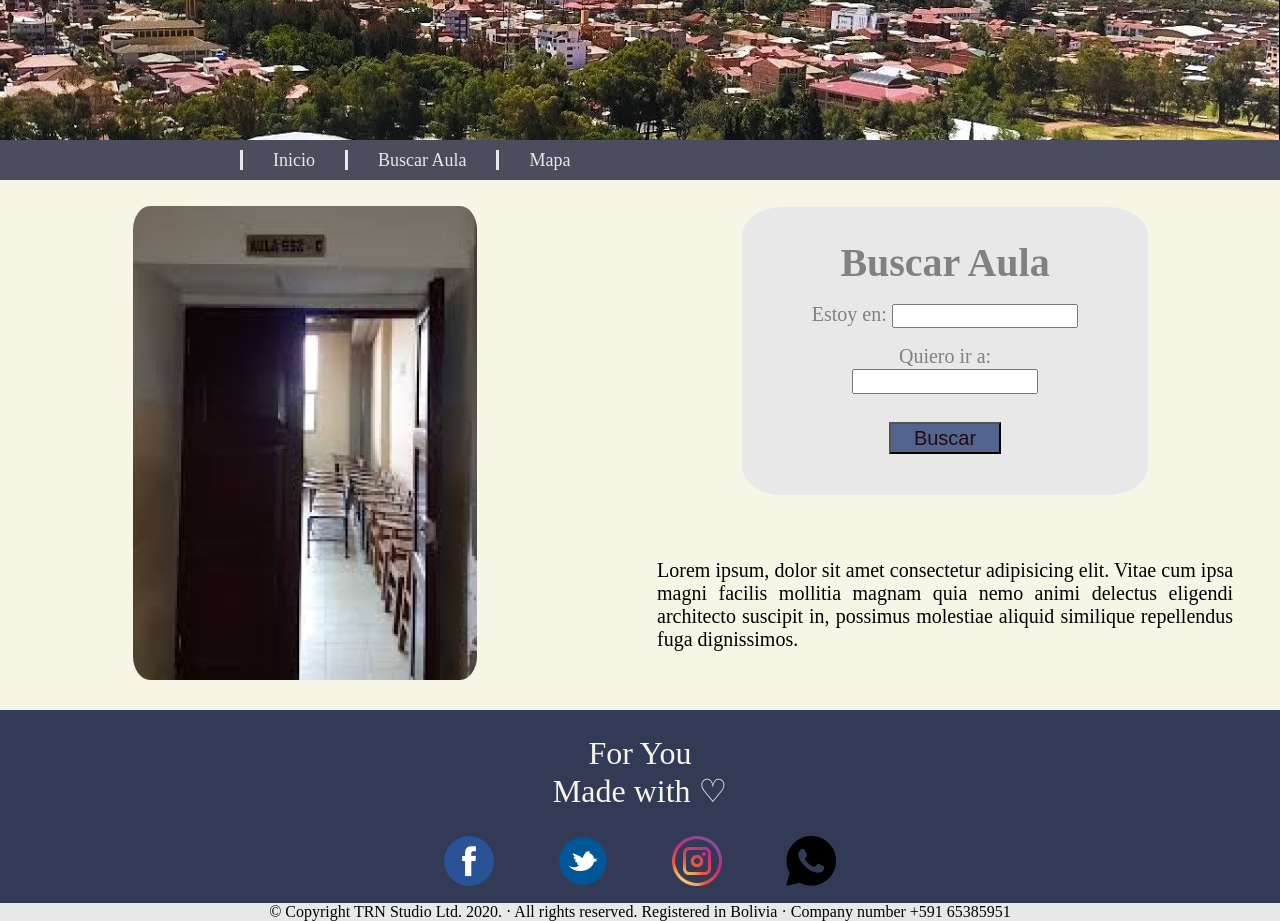
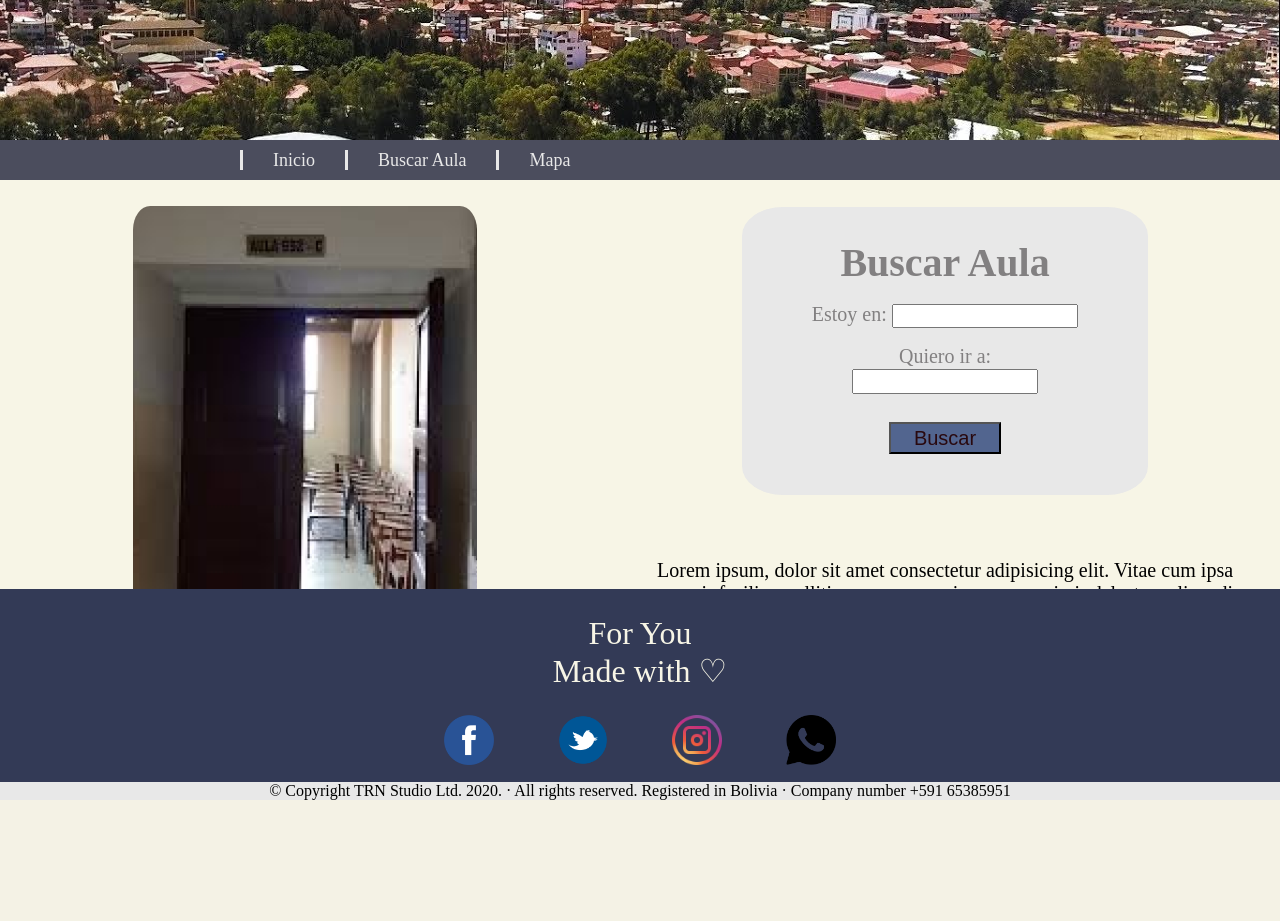
Before and after one commit to LuisRCbmo/MeV, a PHP site: page /search.html in a window 1280 px wide. After the commit the page ends 800 px from the top, so only its background shows below. Run offline with PHP 8.4, Linux system fonts and the light colour scheme.

Commit message:
modificaciones en css

```diff
--- a/css/style1.css
+++ b/css/style1.css
@@ -3,16 +3,14 @@
     margin: 0%;
     overflow-x: hidden;
 }
-
+div{
+    display: block;
+}
 body{
     background-color: #F7F5E6;
+    visibility: visible !important;
 }
 
-
-html {
-    min-height: 100%;
-    position: relative;
-}
 
 .wrapper {
     width: 100%;
@@ -103,6 +101,8 @@ h1{
 
 #deep{
     background-color: #e8e8e8;
+    height: 10%;
+    bottom: 0;
 }
 
 #deep p {
@@ -131,3 +131,12 @@ footer div p {
     padding-bottom: 2%;
     margin-top: 0%;
 }
+
+footer{
+    position: absolute;
+    margin:0;padding:0;border:0;
+    display: block;
+    width: 100%;
+    bottom: 0;
+    margin-top: 90px;
+}
--- a/css/styleIrA.css
+++ b/css/styleIrA.css
@@ -1,7 +1,7 @@
 *{
     padding: 0%;
     margin: 0%;
-    overflow: hidden;
+    overflow-x: hidden;
 }
 
 
```
